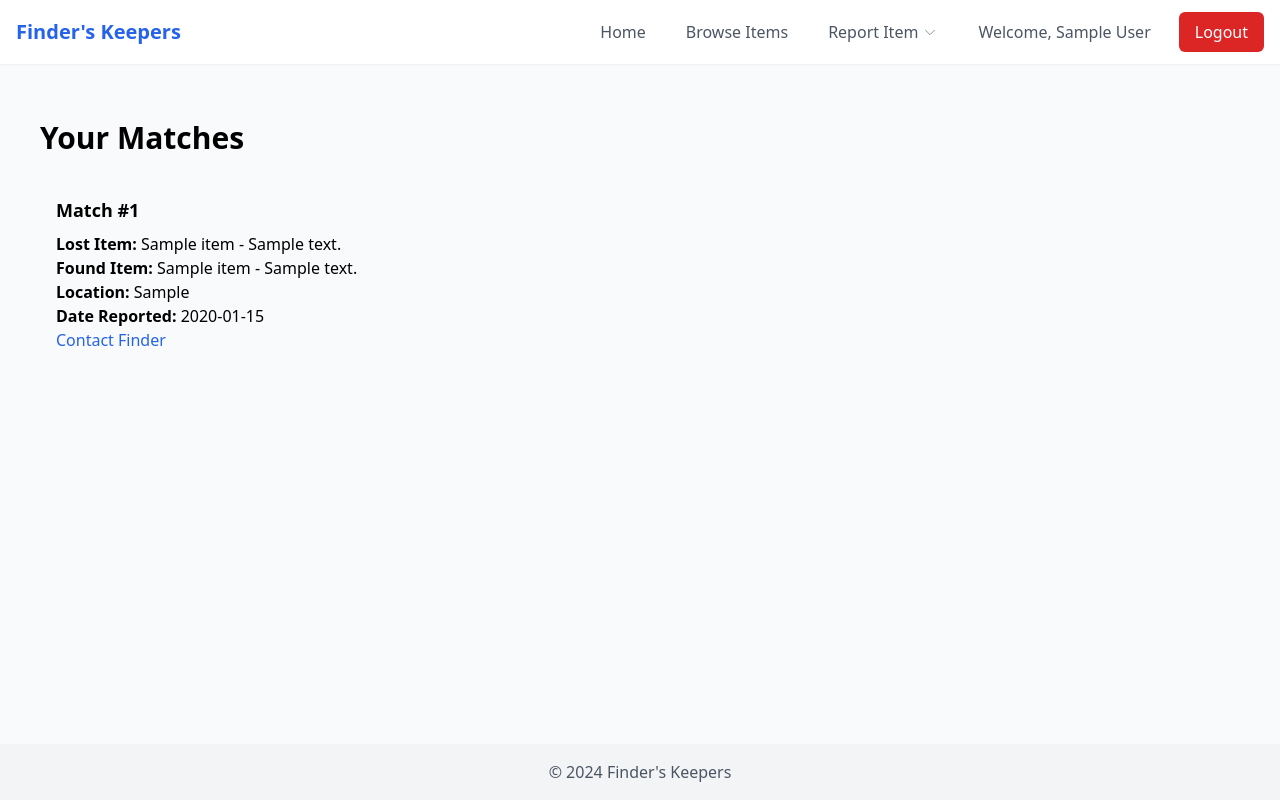
After one commit to rshahukaru/LostandFound-FInderskeepers, a Flask app: page /dashboard in a window 1280 px wide. The commit adds this page. Run offline with Flask 3, Linux system fonts and the light colour scheme; a user stored in the database is signed in; tables that the repository leaves empty hold one stand-in row (values such as "Sample post"); some libraries are stand-ins or nearby versions.

Commit message:
Dashboard and Match

```diff
--- a/app/routes.py
+++ b/app/routes.py
@@ -1,17 +1,31 @@
 from flask import Blueprint, render_template, request, flash, redirect, url_for
 from flask_login import login_required, current_user
-from app.models import Item
+from app.models import Item, Match
 from app import db
 from datetime import datetime, date
 from app.forms import LostItemForm, FoundItemForm
+from app.utils import find_matches
 
 main = Blueprint('main', __name__)
 
 @main.route('/')
 def index():
+    # Fetch recent lost and found items
     lost_items = Item.query.filter_by(type='lost').order_by(Item.date_reported.desc()).limit(5).all()
     found_items = Item.query.filter_by(type='found').order_by(Item.date_reported.desc()).limit(5).all()
-    return render_template('index.html', lost_items=lost_items, found_items=found_items)
+
+    # Fetch matches for the current user if authenticated
+    matches = None
+    if current_user.is_authenticated:
+        matches = Match.query.filter(
+            (Match.lost_item_id == current_user.id) |
+            (Match.found_item_id == current_user.id)
+        ).all()
+
+    # Pass data to the template
+    return render_template('index.html', lost_items=lost_items, found_items=found_items, matches=matches)
+
+
 
 @main.route('/lost', methods=['GET', 'POST'])
 @login_required
@@ -75,3 +89,12 @@ def list_items():
 def item_detail(id):
     item = Item.query.get_or_404(id)
     return render_template('item_detail.html', item=item)
+
+@main.route('/dashboard')
+@login_required
+def dashboard():
+    matches = Match.query.filter(
+        (Match.lost_item_id == current_user.id) |
+        (Match.found_item_id == current_user.id)
+    ).all()
+    return render_template('dashboard.html', matches=matches)
--- /dev/null
+++ b/app/templates/dashboard.html
@@ -0,0 +1,26 @@
+{% extends "base.html" %}
+
+{% block title %}Dashboard{% endblock %}
+
+{% block content %}
+<div class="container mx-auto p-6">
+    <h1 class="text-3xl font-bold mb-6">Your Matches</h1>
+
+    {% if matches %}
+        <ul class="divide-y divide-gray-200">
+        {% for match in matches %}
+            <li class="p-4">
+                <h2 class="text-lg font-semibold mb-2">Match #{{ loop.index }}</h2>
+                <p><strong>Lost Item:</strong> {{ match.lost_item.title }} - {{ match.lost_item.description }}</p>
+                <p><strong>Found Item:</strong> {{ match.found_item.title }} - {{ match.found_item.description }}</p>
+                <p><strong>Location:</strong> {{ match.lost_item.location }}</p>
+                <p><strong>Date Reported:</strong> {{ match.lost_item.date_reported.strftime('%Y-%m-%d') }}</p>
+                <a href="#" class="text-blue-600 hover:underline">Contact Finder</a>
+            </li>
+        {% endfor %}
+        </ul>
+    {% else %}
+        <p class="text-gray-600">You have no matches yet.</p>
+    {% endif %}
+</div>
+{% endblock %}
```
Also changed, not shown: app/models.py (+12 -8 lines), app/templates/index.html (+7 -0 lines), app/utils.py (added, +23 -0 lines).
